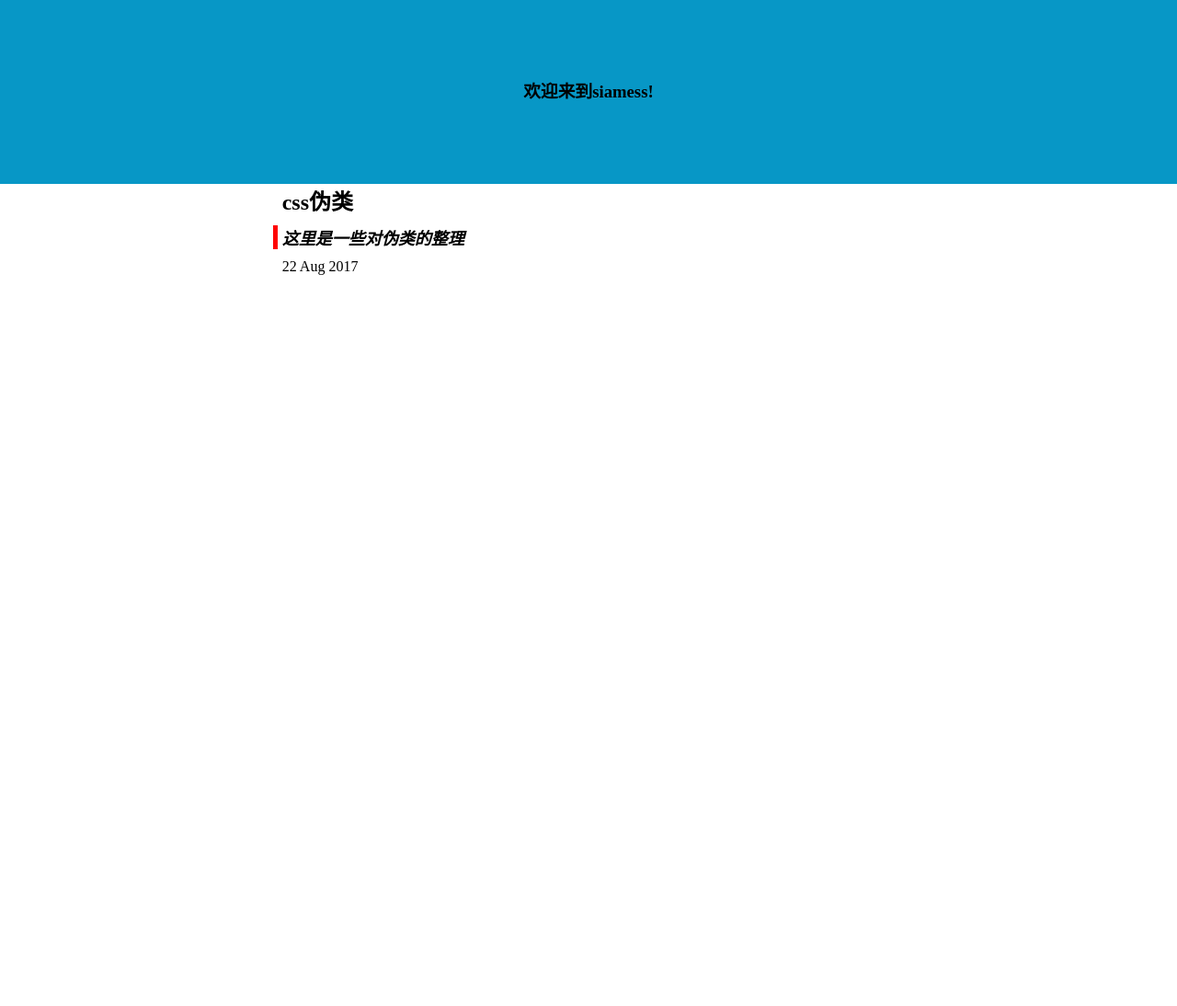
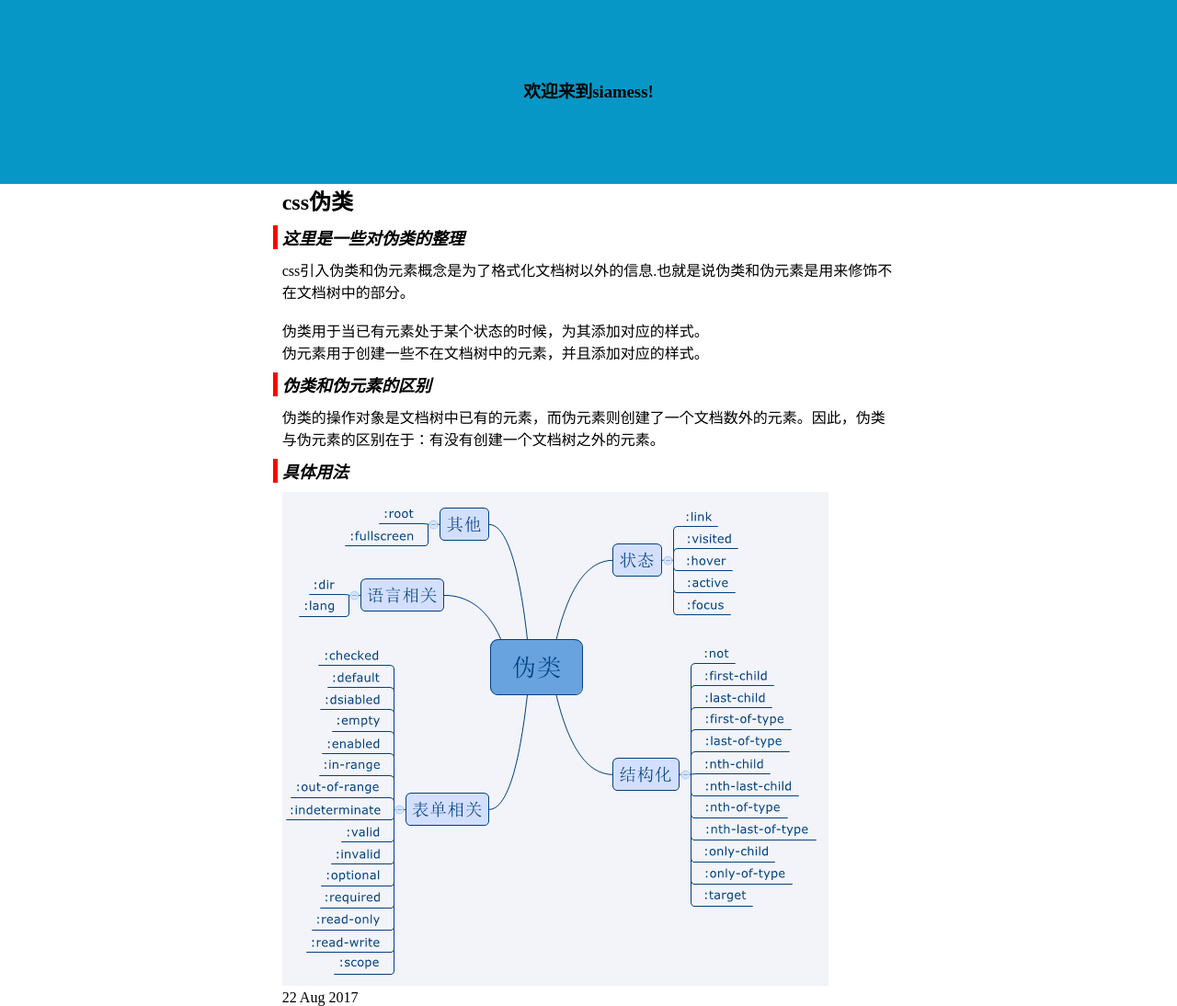
Before and after one commit to zhaoshiming/blog, a Jekyll site: the page built from _posts/2017-08-22-before-after.html, in a window 1280 px wide. Shown: the whole page at 92% size. Built offline with Jekyll 4.4.1, drawn with Linux system fonts in a browser that asks for light colours; before the commit the page ends 900 px from its top, so only the background shows below that.

Commit message:
add image

```diff
--- a/_posts/2017-08-22-before-after.html
+++ b/_posts/2017-08-22-before-after.html
@@ -5,5 +5,12 @@ title: css伪类
 
 <h2>{{ page.title }}</h2>
 <p class="siamess-left">这里是一些对伪类的整理</p>
-<p></p>
+<p>css引入伪类和伪元素概念是为了格式化文档树以外的信息.也就是说伪类和伪元素是用来修饰不在文档树中的部分。</p>
+<br>
+<p>伪类用于当已有元素处于某个状态的时候，为其添加对应的样式。</p>
+<p>伪元素用于创建一些不在文档树中的元素，并且添加对应的样式。</p>
+<p class="siamess-left">伪类和伪元素的区别</p>
+<p>伪类的操作对象是文档树中已有的元素，而伪元素则创建了一个文档数外的元素。因此，伪类与伪元素的区别在于：有没有创建一个文档树之外的元素。</p>
+<p class="siamess-left">具体用法</p>
+<img src="/img/fake.png">
 <p>{{ page.date | date_to_string }}</p>
```
Also changed, not shown: img/fake.png (added).
